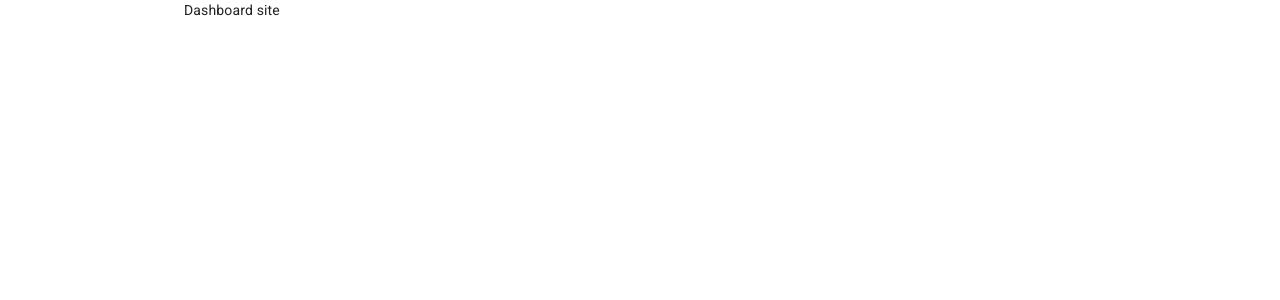
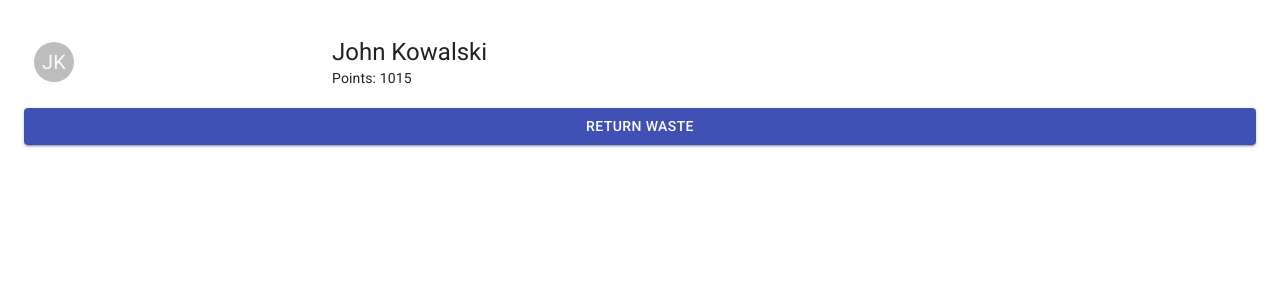
Before and after one commit to applantic/smartbin, a React (Create React App) app: page /dashboard in a window 1280 px wide. Shown: the top 300 px of the page. Built offline with nearby package versions, Linux system fonts and the light colour scheme.

Commit message:
First screens.

```diff
--- a/src/App.js
+++ b/src/App.js
@@ -3,6 +3,7 @@ import { BrowserRouter as Router, Route } from "react-router-dom";
 import "./App.css";
 import Dashboard from "./components/Dashboard";
 import Login from "./components/Login";
+import ReturnWaste from "./components/ReturnWaste";
 
 export default class App extends React.Component {
   render() {
@@ -12,6 +13,7 @@ export default class App extends React.Component {
           <Route path="/" exact component={Login} />
           <Route path="/login/" component={Login} />
           <Route path="/dashboard/" component={Dashboard} />
+          <Route path="/return/" component={ReturnWaste} />
         </Router>
       </div>
     );
--- a/src/components/Dashboard.js
+++ b/src/components/Dashboard.js
@@ -1,23 +1,59 @@
-import { Container, CssBaseline, withStyles } from '@material-ui/core';
+import { Avatar, Button, Container, CssBaseline, Grid, Typography, withStyles } from '@material-ui/core';
 import PropTypes from 'prop-types';
 import React from 'react';
+import { withRouter } from 'react-router';
 
 const styles = theme => ({
   '@global': {
     body: {
       backgroundColor: theme.palette.common.white,
     },
+  },
+  dashboard: {
+    marginTop: theme.spacing(4)
+  },
+  avatar: {
+    margin: 10
+  },
+  wasteButton: {
+    marginTop: theme.spacing(2)
   }
 });
 
 class Dashboard extends React.Component {
+
+  constructor(props) {
+    super(props);
+    this.goToReturnWaste = this.goToReturnWaste.bind(this);
+  }
+
+  goToReturnWaste() {
+    this.props.history.push('/return');
+  }
+
   render() {
     const classes = this.props.classes;
+    const points = 1015;
 
     return (
-      <Container maxWidth="md">
+      <Container maxWidth="lg">
         <CssBaseline />
-        Dashboard site
+        <div className={classes.dashboard}>
+          <Grid container justify="center" alignItems="center">
+            <Grid item xs={3}><Avatar className={classes.avatar}>JK</Avatar></Grid>
+            <Grid item xs={9} container direction="column">
+              <Grid item>
+                <Typography component="h1" variant="h5">John Kowalski</Typography>
+              </Grid>
+              <Grid item>
+                <Typography variant="body">Points: {points}</Typography>
+              </Grid>
+            </Grid>
+          </Grid>
+          <Button variant="contained" color="primary" className={classes.wasteButton} fullWidth onClick={this.goToReturnWaste}>
+            Return waste
+          </Button>
+        </div>
       </Container>
     );
   }
@@ -27,4 +63,4 @@ Dashboard.propTypes = {
   classes: PropTypes.object.isRequired,
 };
 
-export default withStyles(styles)(Dashboard);
+export default withRouter(withStyles(styles)(Dashboard));
--- a/src/components/Login.js
+++ b/src/components/Login.js
@@ -34,23 +34,23 @@ class Login extends React.Component {
   constructor(props) {
     super(props);
     this.submitLoginForm = this.submitLoginForm.bind(this);
-    this.onEmailChange = this.onEmailChange.bind(this);
+    this.onPhoneChange = this.onPhoneChange.bind(this);
     this.onPasswordChange = this.onPasswordChange.bind(this);
     this.state = {
-      email: '',
+      phone: '',
       password: ''
     };
   }
 
   submitLoginForm(event) {
     event.preventDefault();
-    console.log('Logged in as ' + this.state.email + ' with password ' + this.state.password);
+    console.log('Logged in as ' + this.state.phone + ' with password ' + this.state.password);
     this.props.history.push('/dashboard');
   }
 
-  onEmailChange(e) {
+  onPhoneChange(e) {
     this.setState({
-      email: e.target.value
+      phone: e.target.value
     });
   }
 
@@ -73,20 +73,18 @@ class Login extends React.Component {
           <Typography component="h1" variant="h5">Sign in</Typography>
           <form className={classes.form} noValidate onSubmit={this.submitLoginForm}>
             <TextField
-              variant="outlined"
               margin="normal"
               required
               fullWidth
-              id="email"
-              label="Email Address"
-              name="email"
-              autoComplete="email"
+              id="phone"
+              label="Phone number"
+              name="phone"
+              autoComplete="phone"
               autoFocus
               value={this.state.email}
-              onChange={this.onEmailChange}
+              onChange={this.onPhoneChange}
             />
             <TextField
-              variant="outlined"
               margin="normal"
               required
               fullWidth
@@ -109,7 +107,7 @@ class Login extends React.Component {
               color="primary"
               className={classes.submit}
             >
-              Sign In
+              Login
             </Button>
             <Grid container>
               <Grid item xs>
@@ -119,7 +117,7 @@ class Login extends React.Component {
               </Grid>
               <Grid item>
                 <Link href="#" variant="body2">
-                  {"Don't have an account? Sign Up"}
+                  Sign Up
                 </Link>
               </Grid>
             </Grid>
--- /dev/null
+++ b/src/components/ReturnWaste.js
@@ -0,0 +1,61 @@
+import { Container, CssBaseline, Typography, withStyles, Button } from '@material-ui/core';
+import RssFeedIcon from '@material-ui/icons/RssFeed';
+import PropTypes from 'prop-types';
+import React from 'react';
+import { withRouter } from 'react-router';
+
+const styles = theme => ({
+  '@global': {
+    body: {
+      backgroundColor: theme.palette.common.white,
+    },
+  },
+  returnWaste: {
+    display: 'flex',
+    flexDirection: 'column',
+    alignItems: 'center',
+    position: 'absolute', left: '50%', top: '50%',
+    transform: 'translate(-50%, -50%)'
+  },
+  returnFooter: {
+    position: 'fixed',
+    bottom: 10
+  }
+});
+
+class ReturnWaste extends React.Component {
+
+  constructor(props) {
+    super(props);
+    this.onReturnClick = this.onReturnClick.bind(this);
+  }
+
+  onReturnClick() {
+    this.props.history.push('/dashboard');
+  }
+
+  render() {
+    const classes = this.props.classes;
+
+    return (
+      <Container maxWidth="lg">
+        <CssBaseline />
+        <div className={classes.returnWaste}>
+          <RssFeedIcon className="material-icons" style={{fontSize: '120px'}} />
+          <Typography variant="body2">Please connect to the smart bin</Typography>
+        </div>
+        <div className={classes.returnFooter}>
+          <Button color="secondary" onClick={this.onReturnClick}>
+            Return
+          </Button>
+        </div>
+      </Container>
+    );
+  }
+}
+
+ReturnWaste.propTypes = {
+  classes: PropTypes.object.isRequired,
+};
+
+export default withRouter(withStyles(styles)(ReturnWaste));
```
